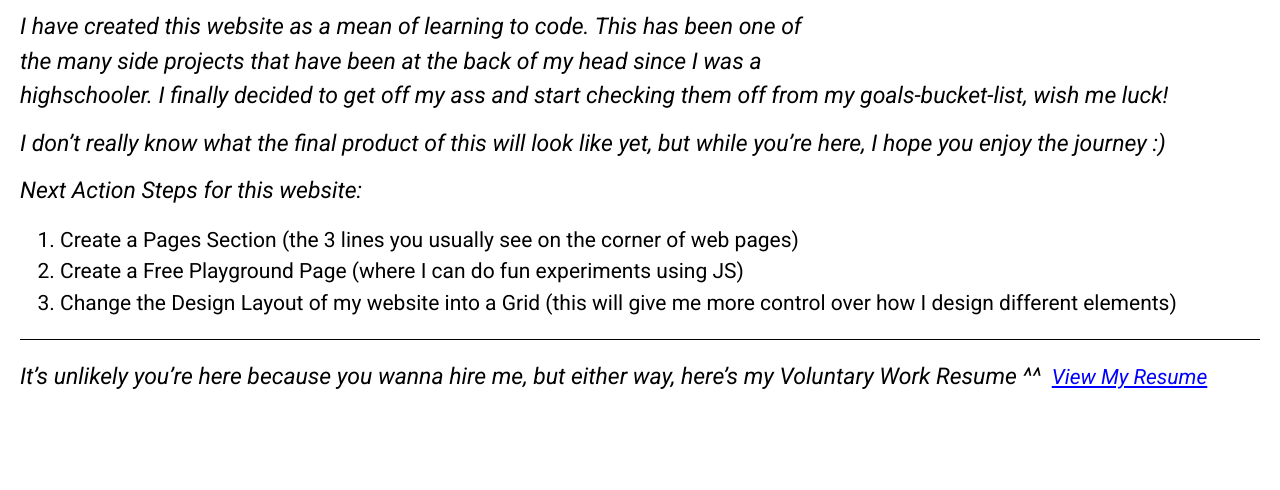
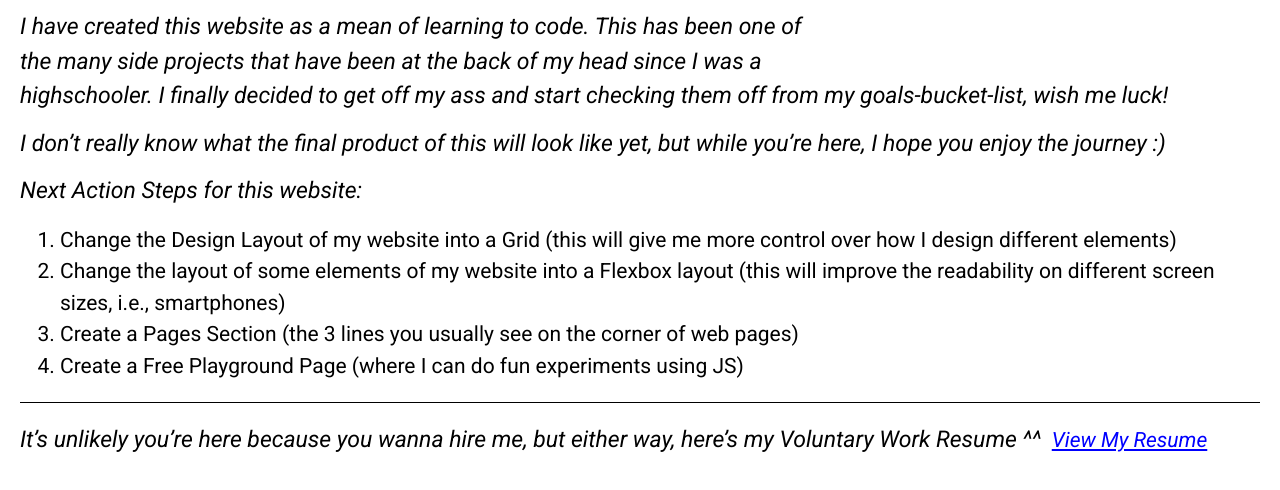
Before and after one commit to Anas-QT/anas.thebyan.github.io, a plain HTML site: page index.html in a window 1280 px wide. Shown: the part 438-928 px from the top of the page. Before the commit the page ends 866 px from the top, so only its background shows below. Drawn offline with Linux system fonts and the light colour scheme; a script that the page names is missing.

Commit message:
Add files via upload

```diff
--- a/index.html
+++ b/index.html
@@ -47,15 +47,20 @@
     <p>Next Action Steps for this website:</p>
     <ol>
       <li>
+        Change the Design Layout of my website into a Grid (this will give me
+        more control over how I design different elements)
+      </li>
+      <li>
+        Change the layout of some elements of my website into a Flexbox layout
+        (this will improve the readability on different screen sizes, i.e.,
+        smartphones)
+      </li>
+      <li>
         Create a Pages Section (the 3 lines you usually see on the corner of web
         pages)
       </li>
       <li>
         Create a Free Playground Page (where I can do fun experiments using JS)
-      </li>
-      <li>
-        Change the Design Layout of my website into a Grid (this will give me
-        more control over how I design different elements)
       </li>
     </ol>
     <hr />
```
